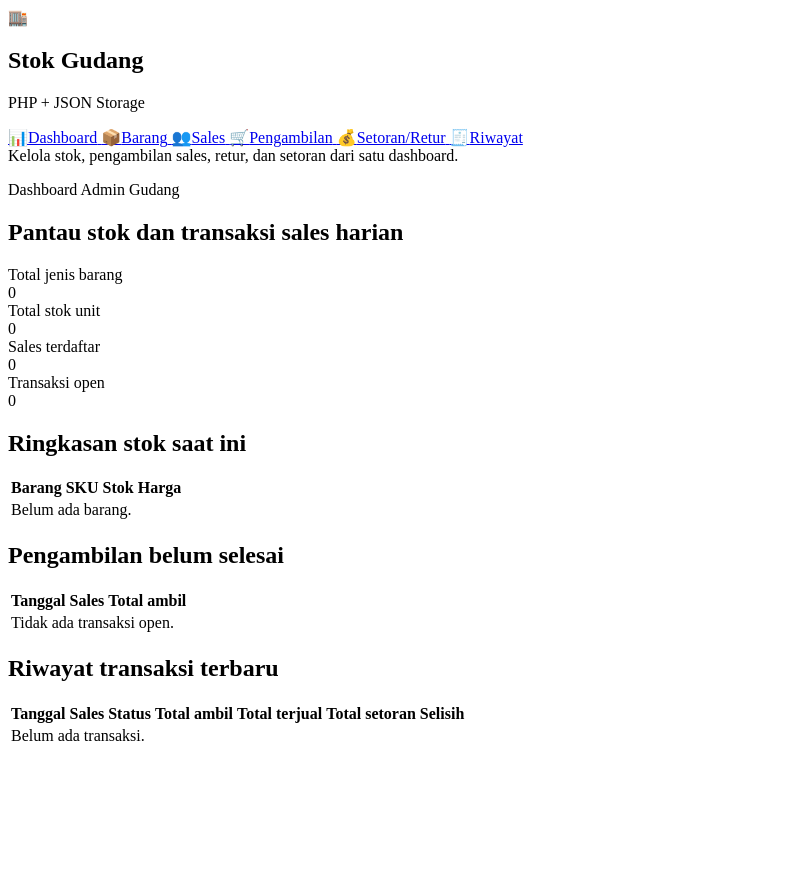
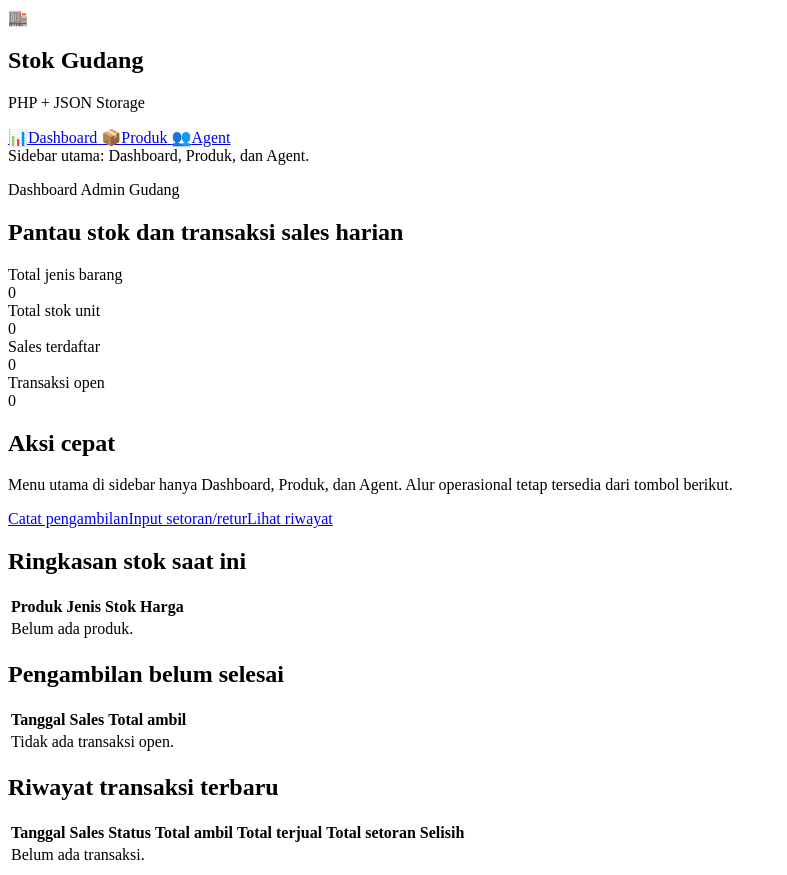
Before and after one commit to anon1jju/fira, a PHP site: page /index.php in a window 1280 px wide. Shown: the whole page, without its empty margins (0-787 px from the left). Before the commit the page ends 741 px from the top, so only its background shows below. Run offline with PHP 8.4, Linux system fonts and the light colour scheme; some libraries are stand-ins or nearby versions.

Commit message:
Restructure sidebar products and agents
Co-authored-by: anon1jju <104222912+anon1jju@users.noreply.github.com>

```diff
--- a/index.php
+++ b/index.php
@@ -130,8 +130,41 @@ function has_transaction_sales(array $transactions, int $salesId): bool
     return false;
 }
 
+function agent_daily_summaries(array $transactions, array $sales): array
+{
+    $summaries = [];
+    foreach ($transactions as $transaction) {
+        $salesId = (int) ($transaction['sales_id'] ?? 0);
+        $date = substr((string) ($transaction['date'] ?? ''), 0, 10) ?: '-';
+        $key = $date . ':' . $salesId;
+        if (!isset($summaries[$key])) {
+            $summaries[$key] = [
+                'date' => $date,
+                'sales_id' => $salesId,
+                'sales_name' => sales_name($sales, $salesId),
+                'qty_taken' => 0.0,
+                'qty_returned' => 0.0,
+                'paid_amount' => 0.0,
+                'transactions' => 0,
+            ];
+        }
+
+        $summaries[$key]['transactions']++;
+        $summaries[$key]['paid_amount'] += (float) ($transaction['paid_amount'] ?? 0);
+        foreach ($transaction['items'] ?? [] as $item) {
+            $summaries[$key]['qty_taken'] += (float) ($item['qty_taken'] ?? 0);
+            $summaries[$key]['qty_returned'] += (float) ($item['qty_returned'] ?? 0);
+        }
+    }
+
+    usort($summaries, fn ($a, $b) => strcmp($b['date'], $a['date']) ?: strcmp($a['sales_name'], $b['sales_name']));
+    return $summaries;
+}
+
 $store = load_store();
 $page = $_GET['page'] ?? 'dashboard';
+$pageAliases = ['items' => 'products', 'sales' => 'agents'];
+$page = $pageAliases[$page] ?? $page;
 $action = $_POST['action'] ?? $_GET['action'] ?? '';
 
 try {
@@ -141,23 +174,25 @@ try {
             $name = post_string('name');
             $sku = post_string('sku');
             $unit = post_string('unit') ?: 'pcs';
+            $type = post_string('type') ?: '-';
             $price = post_float('price');
             $initialStock = post_float('stock');
 
             if ($name === '' || $price < 0 || ($id === 0 && $initialStock < 0)) {
                 flash('error', 'Nama, harga jual, dan stok awal wajib valid.');
-                redirect_to('items');
+                redirect_to('products');
             }
 
             if ($id > 0) {
                 $index = find_index_by_id($store['items'], $id);
                 if ($index < 0) {
                     flash('error', 'Barang tidak ditemukan.');
-                    redirect_to('items');
+                    redirect_to('products');
                 }
                 $store['items'][$index]['name'] = $name;
                 $store['items'][$index]['sku'] = $sku;
                 $store['items'][$index]['unit'] = $unit;
+                $store['items'][$index]['type'] = $type;
                 $store['items'][$index]['price'] = $price;
                 $store['items'][$index]['updated_at'] = now_id();
                 flash('success', 'Barang berhasil diperbarui.');
@@ -167,6 +202,7 @@ try {
                     'name' => $name,
                     'sku' => $sku,
                     'unit' => $unit,
+                    'type' => $type,
                     'price' => $price,
                     'stock' => $initialStock,
                     'created_at' => now_id(),
@@ -175,7 +211,7 @@ try {
                 flash('success', 'Barang berhasil ditambahkan.');
             }
             save_store($store);
-            redirect_to('items');
+            redirect_to('products');
         }
 
         if ($action === 'delete_item') {
@@ -188,7 +224,7 @@ try {
                 save_store($store);
                 flash('success', 'Barang berhasil dihapus.');
             }
-            redirect_to('items');
+            redirect_to('products');
         }
 
         if ($action === 'save_sales') {
@@ -197,14 +233,14 @@ try {
             $phone = post_string('phone');
             if ($name === '') {
                 flash('error', 'Nama sales wajib diisi.');
-                redirect_to('sales');
+                redirect_to('agents');
             }
 
             if ($id > 0) {
                 $index = find_index_by_id($store['sales'], $id);
                 if ($index < 0) {
                     flash('error', 'Sales tidak ditemukan.');
-                    redirect_to('sales');
+                    redirect_to('agents');
                 }
                 $store['sales'][$index]['name'] = $name;
                 $store['sales'][$index]['phone'] = $phone;
@@ -221,7 +257,7 @@ try {
                 flash('success', 'Sales berhasil ditambahkan.');
             }
             save_store($store);
-            redirect_to('sales');
+            redirect_to('agents');
         }
 
         if ($action === 'delete_sales') {
@@ -234,7 +270,7 @@ try {
                 save_store($store);
                 flash('success', 'Sales berhasil dihapus.');
             }
-            redirect_to('sales');
+            redirect_to('agents');
         }
 
         if ($action === 'create_pickup') {
@@ -353,13 +389,13 @@ try {
 }
 
 $editItem = null;
-if ($page === 'items' && isset($_GET['edit'])) {
+if ($page === 'products' && isset($_GET['edit'])) {
     $idx = find_index_by_id($store['items'], (int) $_GET['edit']);
     $editItem = $idx >= 0 ? $store['items'][$idx] : null;
 }
 
 $editSales = null;
-if ($page === 'sales' && isset($_GET['edit'])) {
+if ($page === 'agents' && isset($_GET['edit'])) {
     $idx = find_index_by_id($store['sales'], (int) $_GET['edit']);
     $editSales = $idx >= 0 ? $store['sales'][$idx] : null;
 }
@@ -368,11 +404,8 @@ function render_header(string $page): void
 {
     $menus = [
         'dashboard' => ['label' => 'Dashboard', 'icon' => '📊'],
-        'items' => ['label' => 'Barang', 'icon' => '📦'],
-        'sales' => ['label' => 'Sales', 'icon' => '👥'],
-        'pickup' => ['label' => 'Pengambilan', 'icon' => '🛒'],
-        'returns' => ['label' => 'Setoran/Retur', 'icon' => '💰'],
-        'transactions' => ['label' => 'Riwayat', 'icon' => '🧾'],
+        'products' => ['label' => 'Produk', 'icon' => '📦'],
+        'agents' => ['label' => 'Agent', 'icon' => '👥'],
     ];
     ?>
 <!doctype html>
@@ -460,7 +493,7 @@ function render_header(string $page): void
             <?php endforeach; ?>
         </nav>
         <div class="hidden border-t border-white/10 p-5 text-sm text-slate-400 lg:block">
-            Kelola stok, pengambilan sales, retur, dan setoran dari satu dashboard.
+            Sidebar utama: Dashboard, Produk, dan Agent.
         </div>
     </aside>
     <main class="flex-1 p-4 sm:p-6 lg:p-8">
@@ -490,12 +523,17 @@ if ($page === 'dashboard'):
         <section class="card span-3"><div class="muted">Total stok unit</div><div class="stat"><?= e(num(array_sum(array_map(fn ($i) => (float) ($i['stock'] ?? 0), $store['items'])))) ?></div></section>
         <section class="card span-3"><div class="muted">Sales terdaftar</div><div class="stat"><?= count($store['sales']) ?></div></section>
         <section class="card span-3"><div class="muted">Transaksi open</div><div class="stat"><?= count($openTransactions) ?></div></section>
+        <section class="card span-12">
+            <h2>Aksi cepat</h2>
+            <p class="muted">Menu utama di sidebar hanya Dashboard, Produk, dan Agent. Alur operasional tetap tersedia dari tombol berikut.</p>
+            <p class="actions mt-4"><a class="button" href="?page=pickup">Catat pengambilan</a><a class="button secondary" href="?page=returns">Input setoran/retur</a><a class="button light" href="?page=transactions">Lihat riwayat</a></p>
+        </section>
         <section class="card span-6">
             <h2>Ringkasan stok saat ini</h2>
-            <table><thead><tr><th>Barang</th><th>SKU</th><th>Stok</th><th>Harga</th></tr></thead><tbody>
+            <table><thead><tr><th>Produk</th><th>Jenis</th><th>Stok</th><th>Harga</th></tr></thead><tbody>
             <?php foreach ($store['items'] as $item): ?>
-                <tr><td><?= e($item['name']) ?></td><td><?= e($item['sku']) ?></td><td><?= e(num($item['stock'])) ?> <?= e($item['unit']) ?></td><td><?= e(money($item['price'])) ?></td></tr>
-            <?php endforeach; if ($store['items'] === []): ?><tr><td colspan="4" class="muted">Belum ada barang.</td></tr><?php endif; ?>
+                <tr><td><?= e($item['name']) ?></td><td><?= e($item['type'] ?? '-') ?></td><td><?= e(num($item['stock'])) ?> <?= e($item['unit']) ?></td><td><?= e(money($item['price'])) ?></td></tr>
+            <?php endforeach; if ($store['items'] === []): ?><tr><td colspan="4" class="muted">Belum ada produk.</td></tr><?php endif; ?>
             </tbody></table>
         </section>
         <section class="card span-6">
@@ -511,51 +549,68 @@ if ($page === 'dashboard'):
             <?php render_transactions_table($recent, $store); ?>
         </section>
     </div>
-<?php elseif ($page === 'items'): ?>
+<?php elseif ($page === 'products'): ?>
     <div class="grid">
         <section class="card span-4">
-            <h2><?= $editItem ? 'Edit barang' : 'Tambah barang' ?></h2>
+            <h2><?= $editItem ? 'Edit produk' : 'Tambah produk' ?></h2>
             <form method="post">
                 <input type="hidden" name="action" value="save_item">
                 <input type="hidden" name="id" value="<?= e($editItem['id'] ?? 0) ?>">
-                <label>Nama barang</label><input name="name" required value="<?= e($editItem['name'] ?? '') ?>">
+                <label>Nama produk</label><input name="name" required value="<?= e($editItem['name'] ?? '') ?>">
                 <label>SKU/kode (opsional)</label><input name="sku" value="<?= e($editItem['sku'] ?? '') ?>">
                 <label>Satuan</label><input name="unit" required value="<?= e($editItem['unit'] ?? 'pcs') ?>">
+                <label>Jenis</label><input name="type" required value="<?= e($editItem['type'] ?? '-') ?>">
                 <label>Harga jual per unit</label><input name="price" type="number" min="0" step="0.01" required value="<?= e($editItem['price'] ?? 0) ?>">
                 <?php if (!$editItem): ?><label>Stok awal</label><input name="stock" type="number" min="0" step="0.01" required value="0"><?php endif; ?>
-                <p class="actions"><button>Simpan</button><?php if ($editItem): ?><a class="button light" href="?page=items">Batal</a><?php endif; ?></p>
+                <p class="actions"><button>Simpan</button><?php if ($editItem): ?><a class="button light" href="?page=products">Batal</a><?php endif; ?></p>
             </form>
         </section>
         <section class="card span-8">
-            <h2>Master barang</h2>
-            <table><thead><tr><th>Nama</th><th>SKU</th><th>Satuan</th><th>Harga</th><th>Stok</th><th>Aksi</th></tr></thead><tbody>
+            <h2>Produk</h2>
+            <table><thead><tr><th>Nama produk</th><th>Stok</th><th>Jenis</th><th>Satuan</th><th>Harga</th><th>Aksi</th></tr></thead><tbody>
             <?php foreach ($store['items'] as $item): ?>
                 <tr>
-                    <td><?= e($item['name']) ?></td><td><?= e($item['sku']) ?></td><td><?= e($item['unit']) ?></td><td><?= e(money($item['price'])) ?></td><td><?= e(num($item['stock'])) ?></td>
-                    <td class="actions"><a class="button light" href="?page=items&edit=<?= e($item['id']) ?>">Edit</a><form method="post" onsubmit="return confirm('Hapus barang ini?')"><input type="hidden" name="action" value="delete_item"><input type="hidden" name="id" value="<?= e($item['id']) ?>"><button class="danger">Hapus</button></form></td>
+                    <td><?= e($item['name']) ?></td><td><?= e(num($item['stock'])) ?></td><td><?= e($item['type'] ?? '-') ?></td><td><?= e($item['unit']) ?></td><td><?= e(money($item['price'])) ?></td>
+                    <td class="actions"><a class="button light" href="?page=products&edit=<?= e($item['id']) ?>">Edit</a><form method="post" onsubmit="return confirm('Hapus barang ini?')"><input type="hidden" name="action" value="delete_item"><input type="hidden" name="id" value="<?= e($item['id']) ?>"><button class="danger">Hapus</button></form></td>
                 </tr>
-            <?php endforeach; if ($store['items'] === []): ?><tr><td colspan="6" class="muted">Belum ada barang.</td></tr><?php endif; ?>
+            <?php endforeach; if ($store['items'] === []): ?><tr><td colspan="6" class="muted">Belum ada produk.</td></tr><?php endif; ?>
             </tbody></table>
         </section>
     </div>
-<?php elseif ($page === 'sales'): ?>
+<?php elseif ($page === 'agents'): ?>
+    <?php $agentSummaries = agent_daily_summaries($store['transactions'], $store['sales']); ?>
     <div class="grid">
         <section class="card span-4">
-            <h2><?= $editSales ? 'Edit sales' : 'Tambah sales' ?></h2>
+            <h2><?= $editSales ? 'Edit agent' : 'Tambah agent' ?></h2>
             <form method="post">
                 <input type="hidden" name="action" value="save_sales">
                 <input type="hidden" name="id" value="<?= e($editSales['id'] ?? 0) ?>">
-                <label>Nama sales</label><input name="name" required value="<?= e($editSales['name'] ?? '') ?>">
+                <label>Nama sales/agent</label><input name="name" required value="<?= e($editSales['name'] ?? '') ?>">
                 <label>No. HP/catatan (opsional)</label><input name="phone" value="<?= e($editSales['phone'] ?? '') ?>">
-                <p class="actions"><button>Simpan</button><?php if ($editSales): ?><a class="button light" href="?page=sales">Batal</a><?php endif; ?></p>
+                <p class="actions mt-4"><button>Simpan</button><?php if ($editSales): ?><a class="button light" href="?page=agents">Batal</a><?php endif; ?></p>
             </form>
         </section>
         <section class="card span-8">
-            <h2>Master sales</h2>
-            <table><thead><tr><th>Nama</th><th>No. HP/catatan</th><th>Aksi</th></tr></thead><tbody>
+            <h2>Agent berdasarkan tanggal</h2>
+            <table><thead><tr><th>Tanggal</th><th>Nama sales</th><th>Jumlah barang diambil</th><th>Jumlah barang dikembalikan</th><th>Jumlah uang setor</th><th>Transaksi</th></tr></thead><tbody>
+            <?php foreach ($agentSummaries as $summary): ?>
+                <tr>
+                    <td><?= e($summary['date']) ?></td>
+                    <td><?= e($summary['sales_name']) ?></td>
+                    <td><?= e(num($summary['qty_taken'])) ?></td>
+                    <td><?= e(num($summary['qty_returned'])) ?></td>
+                    <td><?= e(money($summary['paid_amount'])) ?></td>
+                    <td><?= e($summary['transactions']) ?></td>
+                </tr>
+            <?php endforeach; if ($agentSummaries === []): ?><tr><td colspan="6" class="muted">Belum ada data pengambilan/setoran agent.</td></tr><?php endif; ?>
+            </tbody></table>
+        </section>
+        <section class="card span-12">
+            <h2>CRUD agent</h2>
+            <table><thead><tr><th>Nama sales</th><th>No. HP/catatan</th><th>CRUD</th></tr></thead><tbody>
             <?php foreach ($store['sales'] as $sales): ?>
-                <tr><td><?= e($sales['name']) ?></td><td><?= e($sales['phone']) ?></td><td class="actions"><a class="button light" href="?page=sales&edit=<?= e($sales['id']) ?>">Edit</a><form method="post" onsubmit="return confirm('Hapus sales ini?')"><input type="hidden" name="action" value="delete_sales"><input type="hidden" name="id" value="<?= e($sales['id']) ?>"><button class="danger">Hapus</button></form></td></tr>
-            <?php endforeach; if ($store['sales'] === []): ?><tr><td colspan="3" class="muted">Belum ada sales.</td></tr><?php endif; ?>
+                <tr><td><?= e($sales['name']) ?></td><td><?= e($sales['phone']) ?></td><td class="actions"><a class="button light" href="?page=agents&edit=<?= e($sales['id']) ?>">Edit</a><form method="post" onsubmit="return confirm('Hapus agent ini?')"><input type="hidden" name="action" value="delete_sales"><input type="hidden" name="id" value="<?= e($sales['id']) ?>"><button class="danger">Hapus</button></form></td></tr>
+            <?php endforeach; if ($store['sales'] === []): ?><tr><td colspan="3" class="muted">Belum ada agent.</td></tr><?php endif; ?>
             </tbody></table>
         </section>
     </div>
```
Also changed, not shown: README.md.
